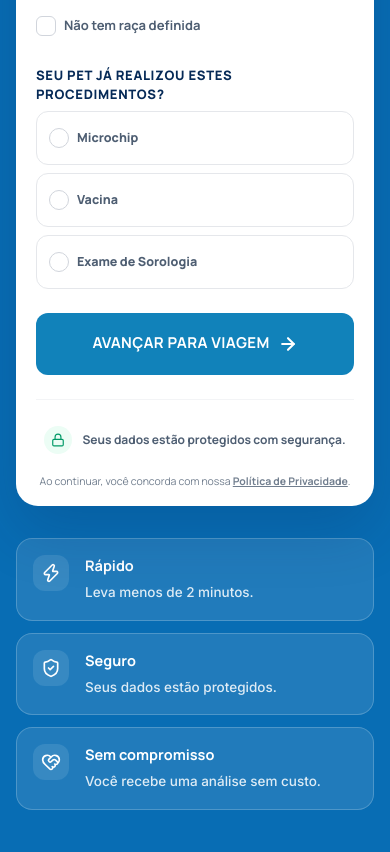
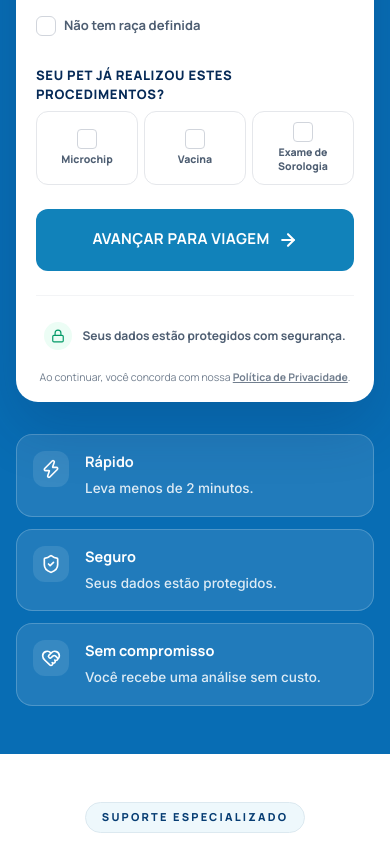
Before and after one commit to embarcompany/cvifacil, a Next.js app: page / in a window 390 px wide. Shown: the part 7678-8530 px from the top of the page. Built offline with nearby package versions, Linux system fonts and the light colour scheme.

Commit message:
Improve mobile procedure checkbox layout

```diff
--- a/src/app/page.tsx
+++ b/src/app/page.tsx
@@ -2584,13 +2584,13 @@ export default function Home() {
 
                         <div className="flex flex-col gap-1.5">
                           <span className="text-[13px] font-extrabold text-navy uppercase tracking-wider">Seu pet já realizou estes procedimentos?</span>
-                          <div className="grid grid-cols-1 gap-2 sm:grid-cols-3">
+                          <div className="grid grid-cols-3 gap-1.5 sm:gap-2">
                             {veterinaryProcedureOptions.map((procedure) => {
                               const isChecked = formData.procedimentosVeterinarios.includes(procedure);
                               return (
                                 <label
                                   key={procedure}
-                                  className={`flex min-h-[54px] cursor-pointer items-center gap-2 rounded-xl border px-3 text-[12.5px] font-extrabold transition-all duration-200 ${
+                                  className={`flex min-h-[74px] cursor-pointer flex-col items-center justify-center gap-1 rounded-xl border px-1.5 text-center text-[10.5px] font-extrabold transition-all duration-200 sm:min-h-[54px] sm:flex-row sm:gap-2 sm:px-3 sm:text-left sm:text-[12.5px] ${
                                     isChecked
                                       ? "border-primary bg-primary text-white shadow-[0_6px_16px_rgba(17,130,186,0.14)]"
                                       : "border-gray-200 bg-white text-text-muted hover:border-primary/40 hover:bg-blue-soft/40"
@@ -2610,7 +2610,7 @@ export default function Home() {
                                     }}
                                     className="sr-only"
                                   />
-                                  <span className={`flex h-5 w-5 shrink-0 items-center justify-center rounded-full border transition-all ${
+                                  <span className={`flex h-5 w-5 shrink-0 items-center justify-center rounded-[4px] border transition-all ${
                                     isChecked ? "border-white bg-white text-primary" : "border-gray-300 bg-white text-transparent"
                                   }`}>
                                     <Check className="h-3.5 w-3.5" strokeWidth={3} />
```
